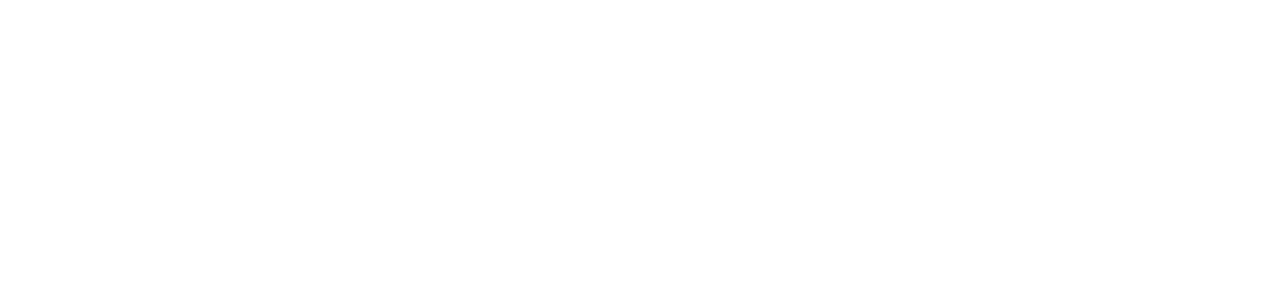
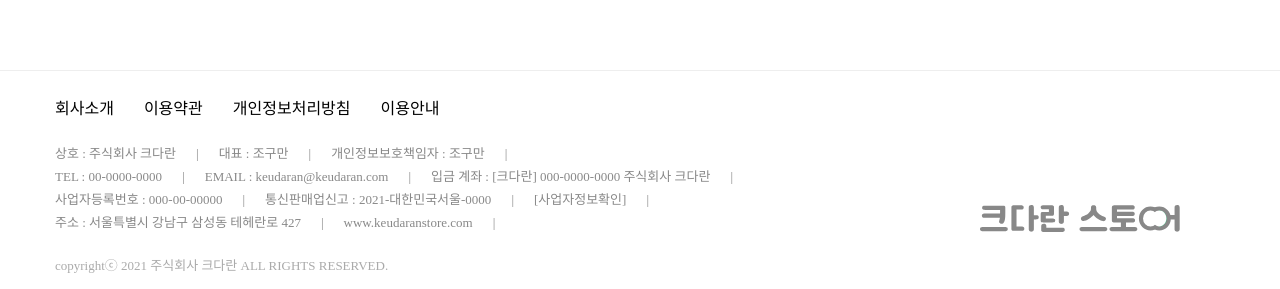
Before and after one commit to yebomlee/fullstack2-1st-keudaran-studio-frontend, a React (Create React App) app: page /products in a window 1280 px wide. Shown: the part 6612-6901 px from the top of the page. Before the commit the page ends 6682 px from the top, so only its background shows below. Built offline with nearby package versions, Linux system fonts and the light colour scheme; a web font is replaced by a local one.

Commit message:
Fix: 클래스명 수정

```diff
--- a/src/components/List/ProductCard.js
+++ b/src/components/List/ProductCard.js
@@ -22,7 +22,7 @@ class ProductCard extends React.Component {
     const { name, price, hoverImgUrl, imgUrl } = this.props;
     return (
       <li
-        className="product"
+        className="ProductCard"
         onMouseOver={this.toggleImgHover}
         onMouseOut={this.toggleImgHover}
       >
--- a/src/components/List/ProductCard.scss
+++ b/src/components/List/ProductCard.scss
@@ -1,4 +1,4 @@
-.product {
+.ProductCard {
   display: flex;
   flex-direction: column;
   margin: 0 40px 100px 0;
--- a/src/pages/ProductList/ProductList.js
+++ b/src/pages/ProductList/ProductList.js
@@ -1,6 +1,7 @@
 import React from 'react';
 import ProductSubCategory from '../../components/List/ProductSubCategory';
 import ProductListContainer from '../../components/List/ProductListContainer';
+import Footer from '../../components/Footer/Footer';
 import './ProductList.scss';
 
 class ProductList extends React.Component {
@@ -30,6 +31,7 @@ class ProductList extends React.Component {
     const { subCategory, selectedSubCategory } = this.state;
     return (
       <div className="ProductList">
+        <div className="ProductListWrapper">
           <div className="stationeryWrap">
             <div className="caterogyTitle">Stationery</div>
             <ul className="stationeryCategory">
@@ -62,6 +64,8 @@ class ProductList extends React.Component {
 
           <ProductListContainer selectedSubCategory={selectedSubCategory} />
         </div>
+        <Footer />
+      </div>
     );
   }
 }
--- a/src/pages/ProductList/ProductList.scss
+++ b/src/pages/ProductList/ProductList.scss
@@ -1,6 +1,6 @@
-.ProductList {
+.ProductListWrapper {
   margin: 0 auto;
-  width: 1200px;
+  max-width: 1200px;
 
   .stationeryWrap {
     display: flex;
```
Lines whose indentation alone changed are shown as unchanged.
